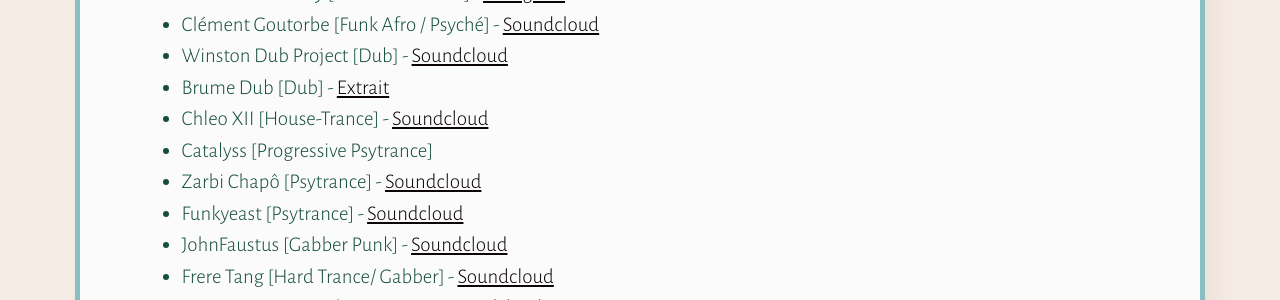
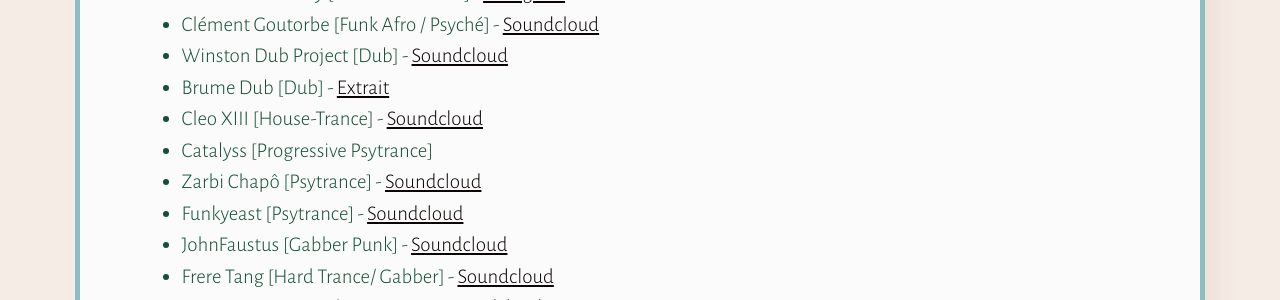
Before and after one commit to Herbes-Folles/Herbes-Folles.github.io, a Jekyll site: the page built from content/programme.md, in a window 1280 px wide. Shown: the part 535-835 px from the top of the page. Built offline with Jekyll 4.4.1, drawn with Linux system fonts in a browser that asks for light colours.

Commit message:
Update programme.md

```diff
--- a/content/programme.md
+++ b/content/programme.md
@@ -18,7 +18,7 @@
 
 - Brume Dub [Dub] - [Extrait](/assets/music/brume_dub-space_dub.mp3)
 
-- Chleo XII [House-Trance] - [Soundcloud](https://soundcloud.com/cleoxiii)
+- Cleo XIII [House-Trance] - [Soundcloud](https://soundcloud.com/cleoxiii)
 
 - Catalyss [Progressive Psytrance]
 
```
